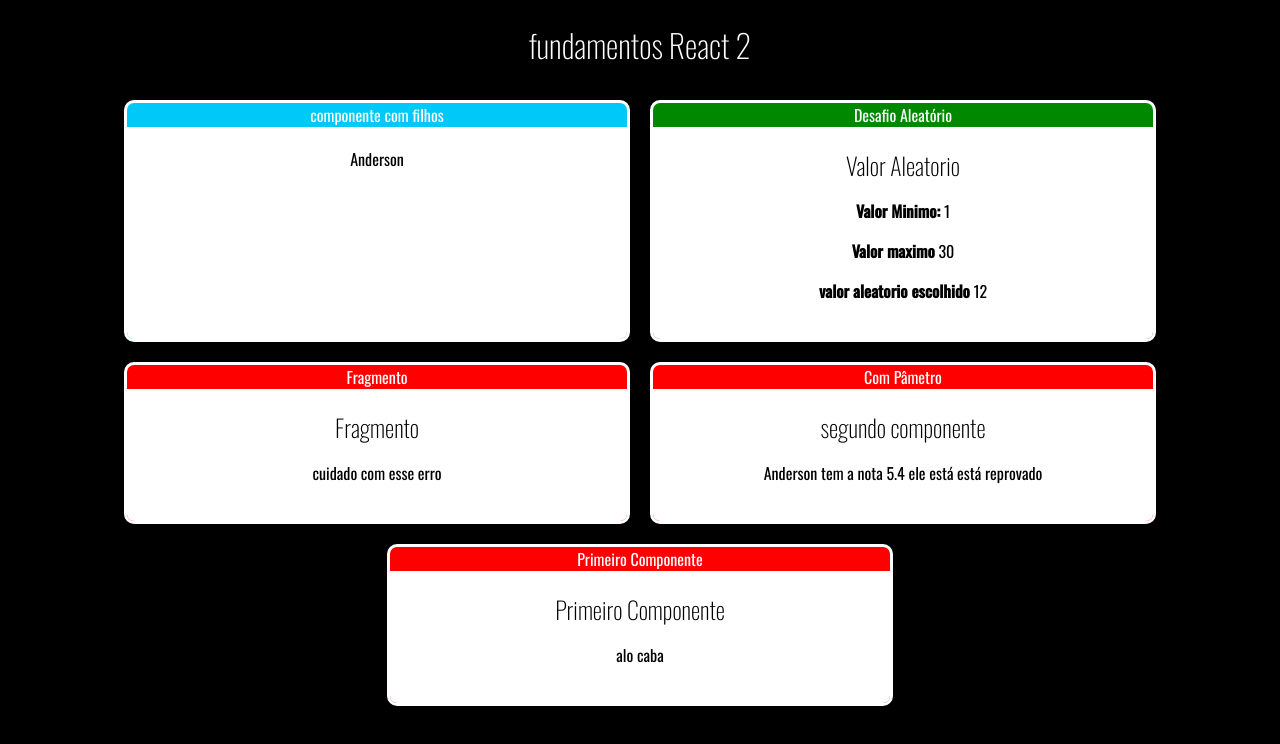
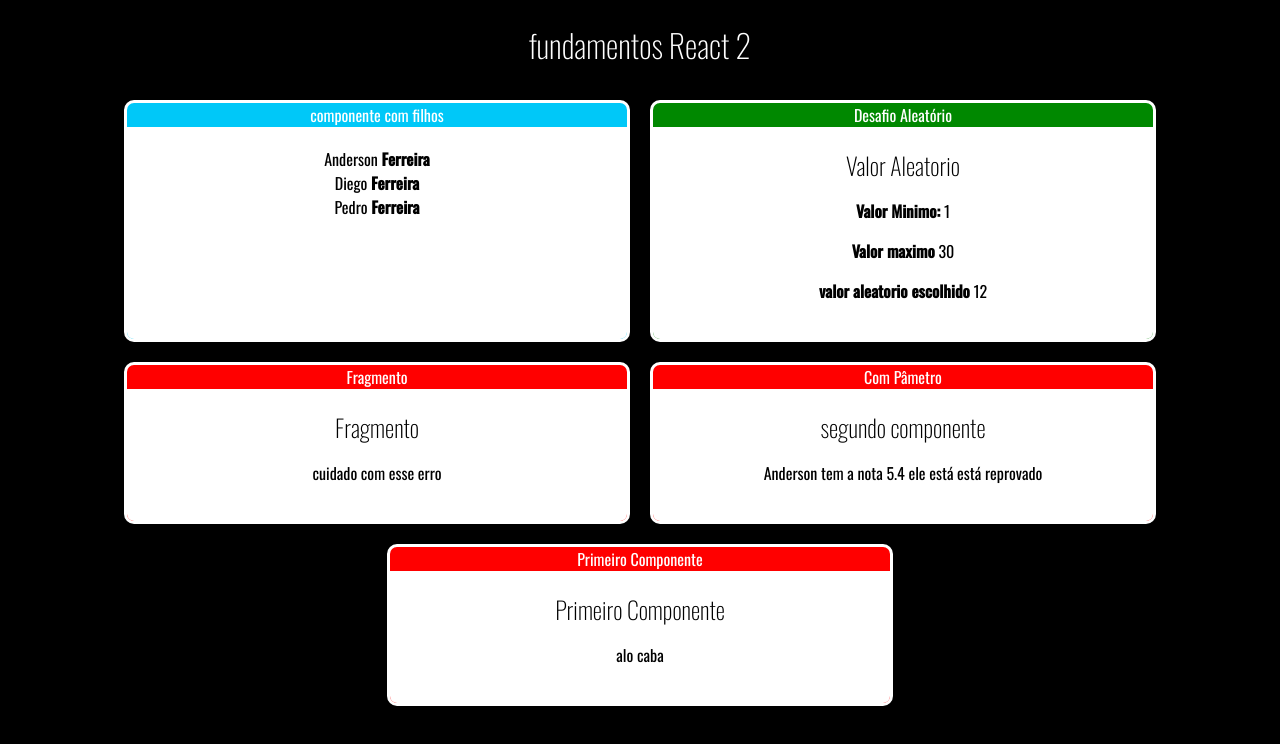
Before and after one commit to AndersonQS/Curso-React, a React (Create React App) app in the folder fundamentos-react/: page / in a window 1280 px wide. Shown: the top 744 px of the page. Built offline with nearby package versions, Linux system fonts and the light colour scheme.

Commit message:
comp com filho 2

```diff
--- a/fundamentos-react/src/App.jsx
+++ b/fundamentos-react/src/App.jsx
@@ -19,10 +19,9 @@ export default _ =>
       <Card titulo="componente com filhos" color="#00c8f8">
         <Familia sobrenome="Ferreira">
           <FamiliaMembro nome="Anderson" />
-          {/*
           <FamiliaMembro nome="Diego"  />
           <FamiliaMembro nome="Pedro"  />
-          */}
+
         </Familia>
       </Card>
       <Card titulo="Desafio Aleatório" color="#080">
--- a/fundamentos-react/src/components/basicos/Familia.jsx
+++ b/fundamentos-react/src/components/basicos/Familia.jsx
@@ -5,7 +5,11 @@ import React, {cloneElement} from 'react';
 export default props => {
   return (
   <div>
-    {cloneElement(props.children)}
+    {
+    React.Children.map(props.children, (child) =>{
+      return cloneElement(child, props)
+    })
+    }
   </div>
   )
 }
```
